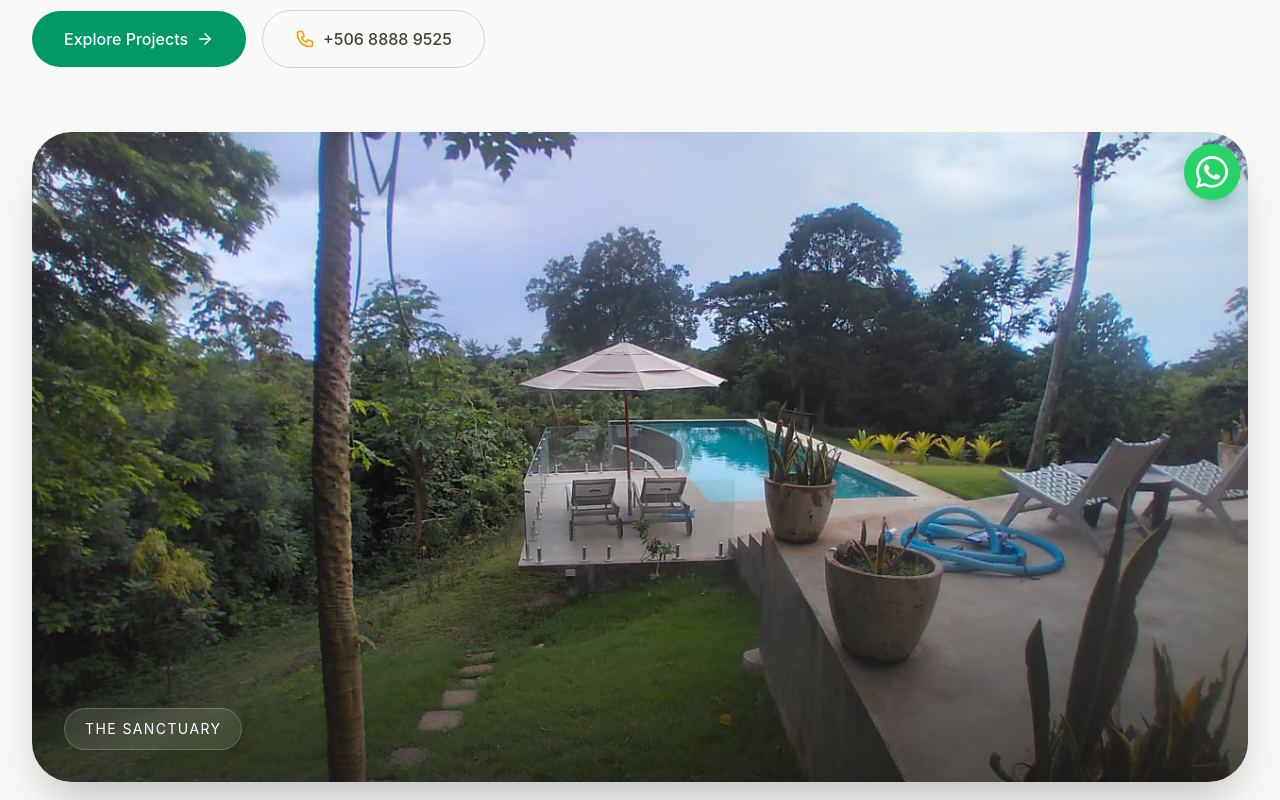
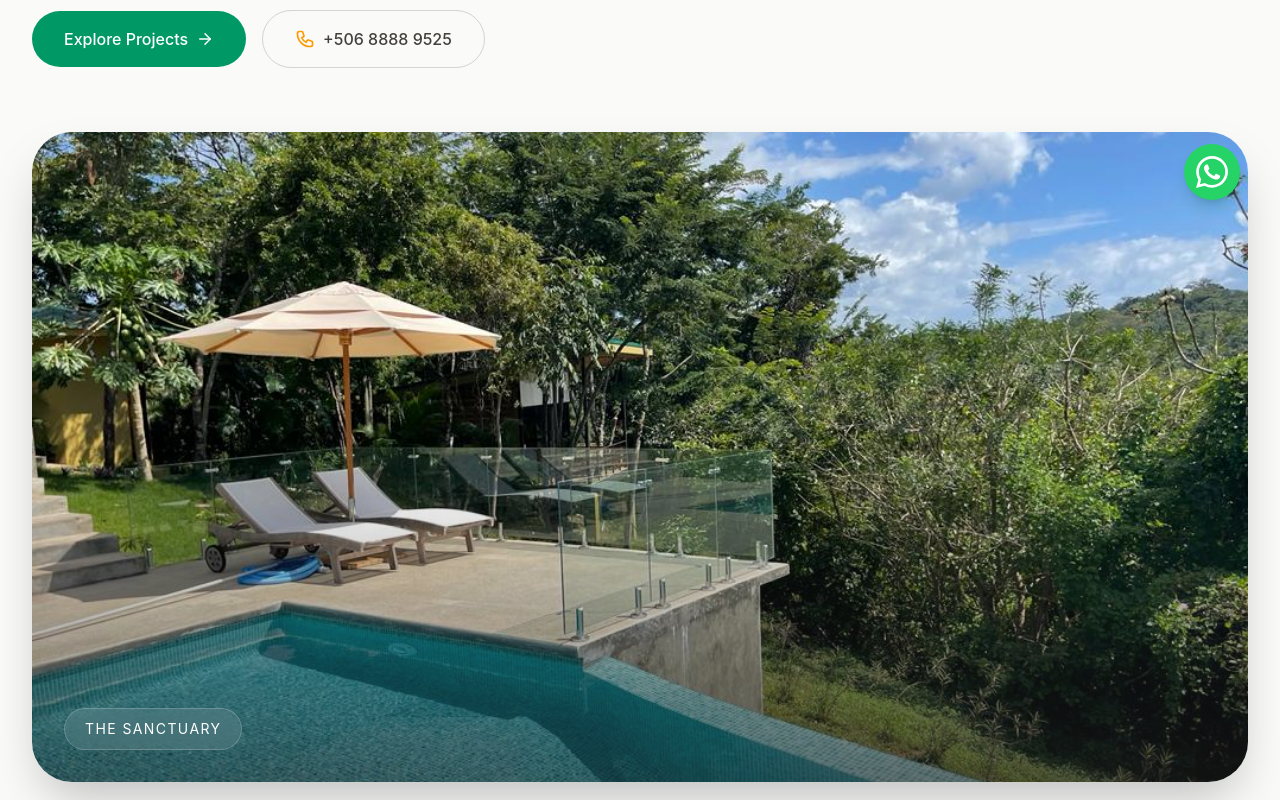
Before and after one commit to TideStay/Hen-Properties-broker, a React (Vite) app: page / in a window 1280 px wide. Shown: the part 560-1360 px from the top of the page. Built offline with nearby package versions, Linux system fonts and the light colour scheme.

Commit message:
replaced.main.photo

```diff
--- a/src/App.jsx
+++ b/src/App.jsx
@@ -217,7 +217,7 @@ export default function App() {
               {/* --- 1. FIRST IMAGE: THE SANCTUARY --- */}
               <div className="w-full h-full shrink-0 snap-start relative group">
                 <img
-                  src="/assets/WhatsApp Image 2026-06-24 at 21.46.05 (2).jpeg"
+                  src="/assets/The Sanctuary.jpeg"
                   alt="The Sanctuary - Off-grid luxury pool overlooking the jungle"
                   className="w-full h-full object-cover transition-transform duration-[2s] ease-out group-hover:scale-105"
                   loading="eager"
```
